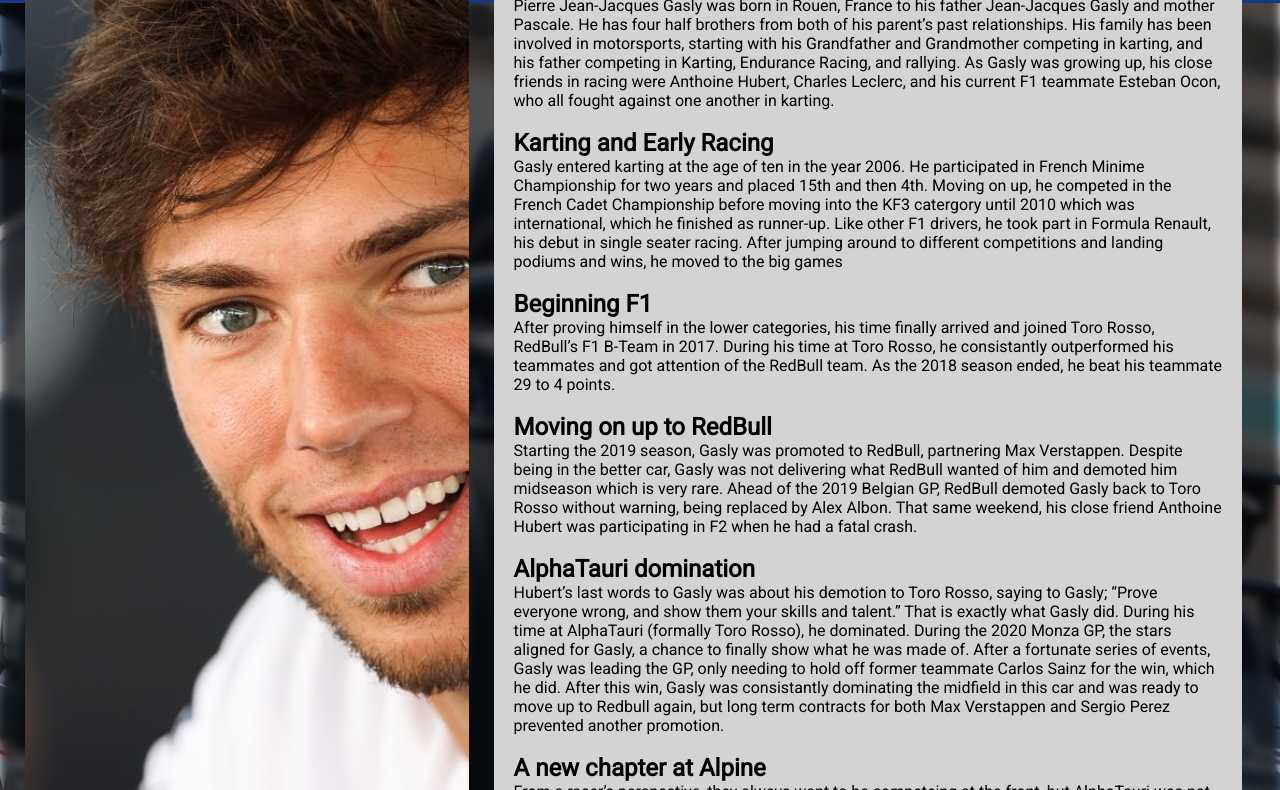
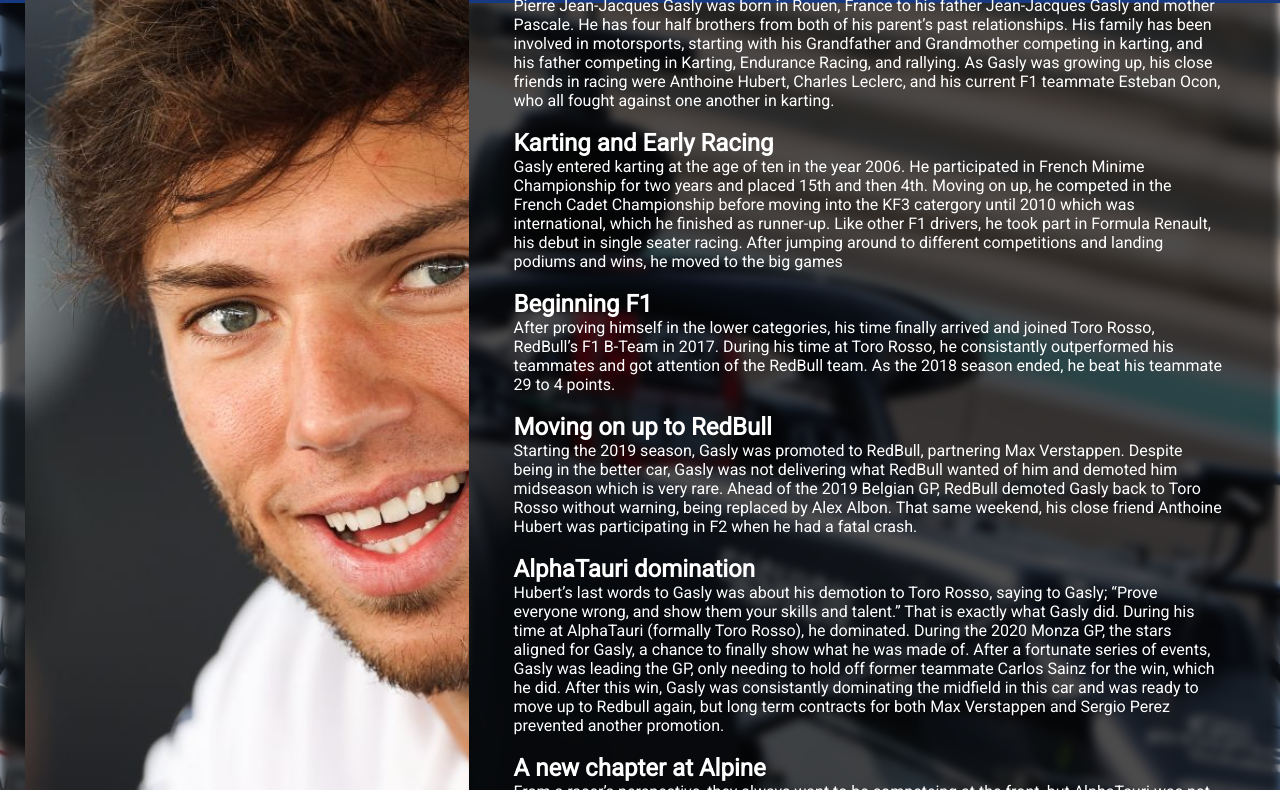
Before and after one commit to masonwgomes/gaslywebsite, a plain HTML site: page bio.html in a window 1280 px wide. Shown: the part 64-854 px from the top of the page. Drawn offline with Linux system fonts and the light colour scheme.

Commit message:
updated bio

```diff
--- a/biostyle.css
+++ b/biostyle.css
@@ -30,9 +30,10 @@ body {
 
 .right-column {
   padding: 20px;
-  background-color: lightgrey;
+  background-color: rgba(211, 211, 211, 0);
   border-radius: 8px;
   margin: 25px;
+  color: white;
 }
 
 .info-section-container {
```
